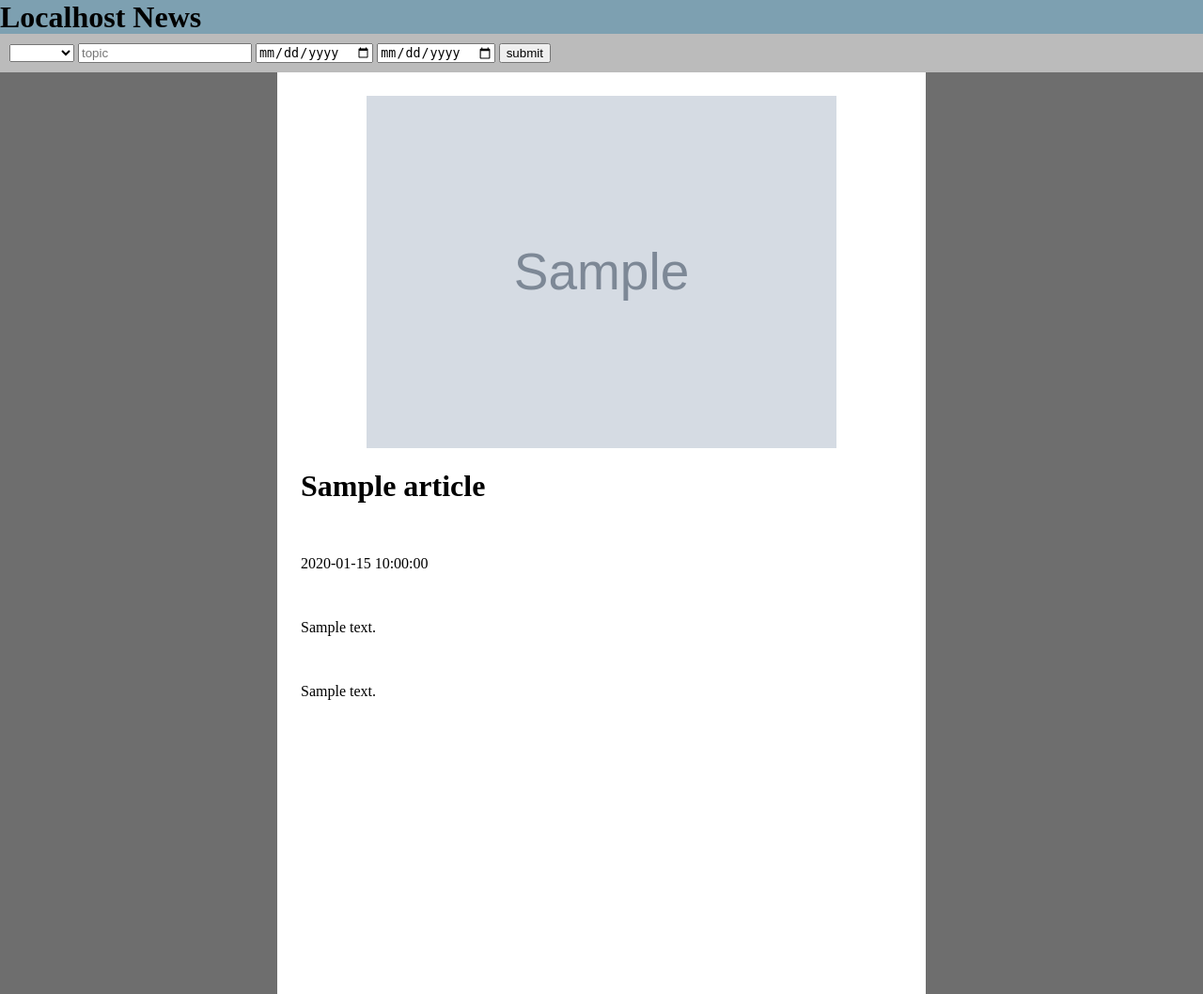
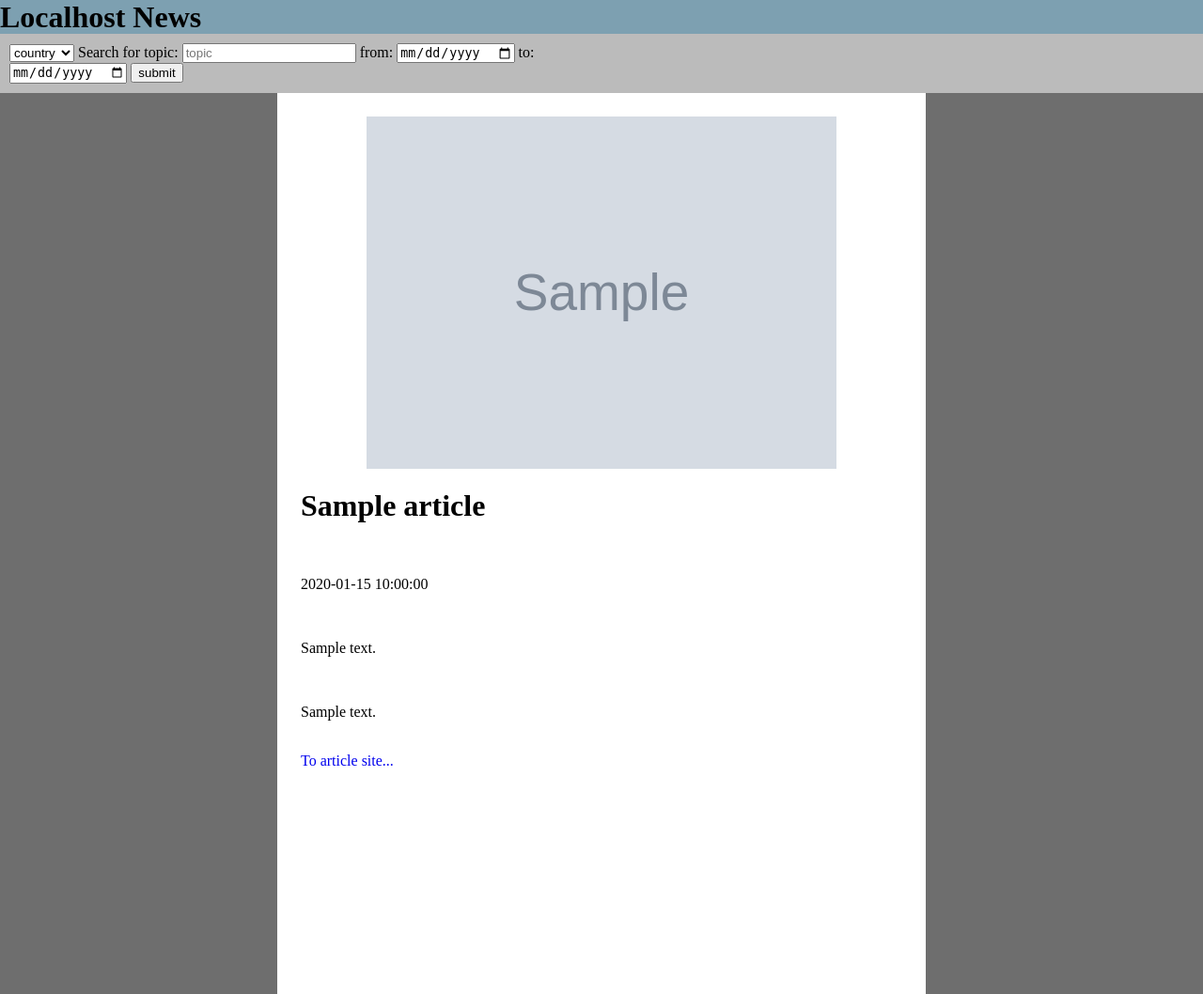
Before and after one commit to GirtsFreimanis/News-API, a PHP site: template app/Views/articles/show.twig in a window 1280 px wide. Shown: the top 1058 px of the page at 94% size. Run offline with PHP 8.4, Linux system fonts and the light colour scheme; the template is opened without the code that fills it: most values are stand-ins (such as "Sample title", 1, 10 or a date in 2020); grey boxes marked "Sample" are stand-in pictures; some libraries are stand-ins or nearby versions.

Commit message:
second commit

```diff
--- a/app/Api.php
+++ b/app/Api.php
@@ -40,7 +40,8 @@ class Api
                 $article->description,
                 $article->content,
                 $article->urlToImage,
-                $article->publishedAt
+                $article->publishedAt,
+                $article->url
             );
 
         return $articles;
@@ -79,7 +80,8 @@ class Api
                 $article->description,
                 $article->content,
                 $article->urlToImage,
-                $article->publishedAt
+                $article->publishedAt,
+                $article->url
             );
 
         return $articles;
--- a/app/Views/articles/index.twig
+++ b/app/Views/articles/index.twig
@@ -11,7 +11,7 @@
     {% for article in articles %}
 
         <div class="card">
-            <a target="_blank" href="/show/{{ loop.index-1 }}">
+            <a href="/show/{{ loop.index-1 }}">
                 <img class="indexImg" src="{{ article.imgUrl }}"
                      alt="/assets/360_F_562111583_AcmOoTH53BpjhEJZ1g9BzUejGbj8lMAQ.jpg"
                      style="width:100%">
--- a/app/Views/articles/show.twig
+++ b/app/Views/articles/show.twig
@@ -16,6 +16,8 @@
     <p>{{ article.description }}</p>
     <br>
     <p>{{ article.content }}</p>
+    <br>
+    <a target="_blank" href="{{ article.url }}">To article site...</a>
 </div>
 
 </body>
--- a/app/Views/partials/search.twig
+++ b/app/Views/partials/search.twig
@@ -3,14 +3,17 @@
         <form action="/search" method="get">
             <label>
                 <select name="country" id="country">
-                    <option value="" disabled selected></option>
+                    <option value="" disabled selected>country</option>
                     <option value="us">USA</option>
                     <option value="lv">Latvia</option>
                     <option value="ca">Canada</option>
                 </select>
             </label>
+            <label for="topic">Search for topic:</label>
             <input name="topic" type="text" placeholder="topic">
+            <label for="from">from:</label>
             <input type="date" id="from" name="from">
+            <label for="to">to:</label>
             <input type="date" id="to" name="to">
             <input type="submit" name="submit" value="submit">
         </form>
```
Also changed, not shown: app/Models/Article.php (+10 -1 lines).
